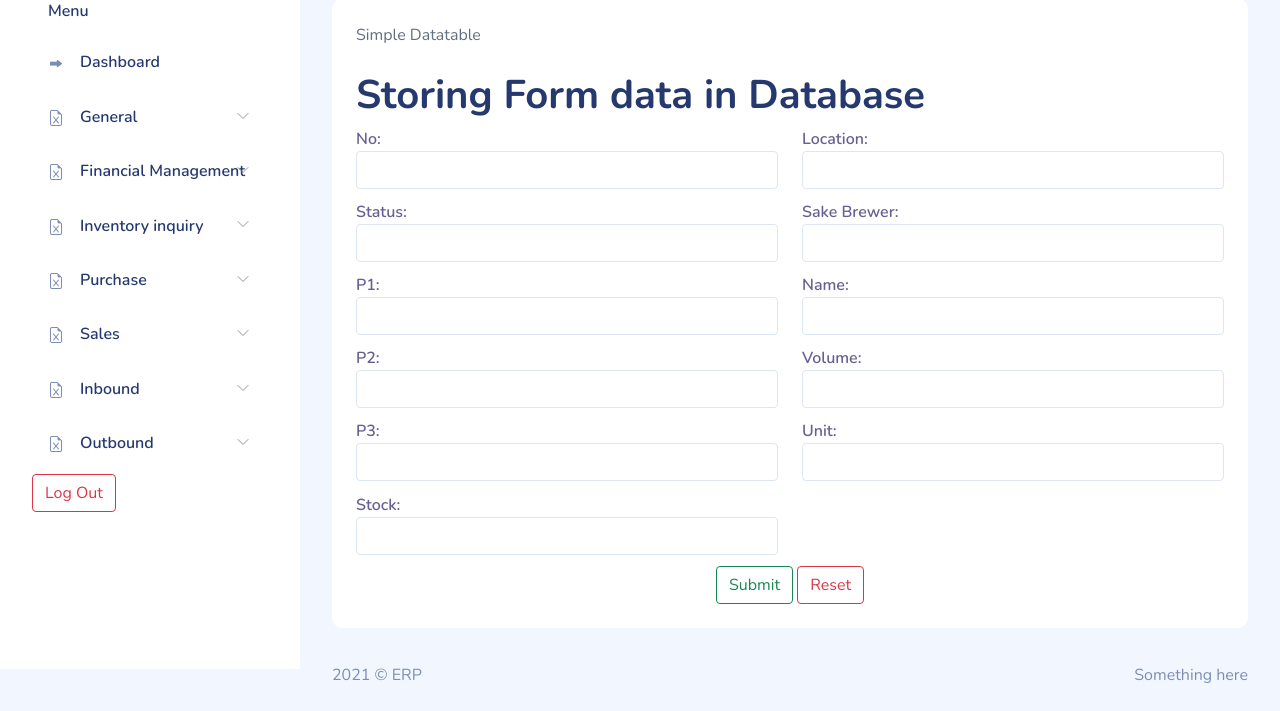
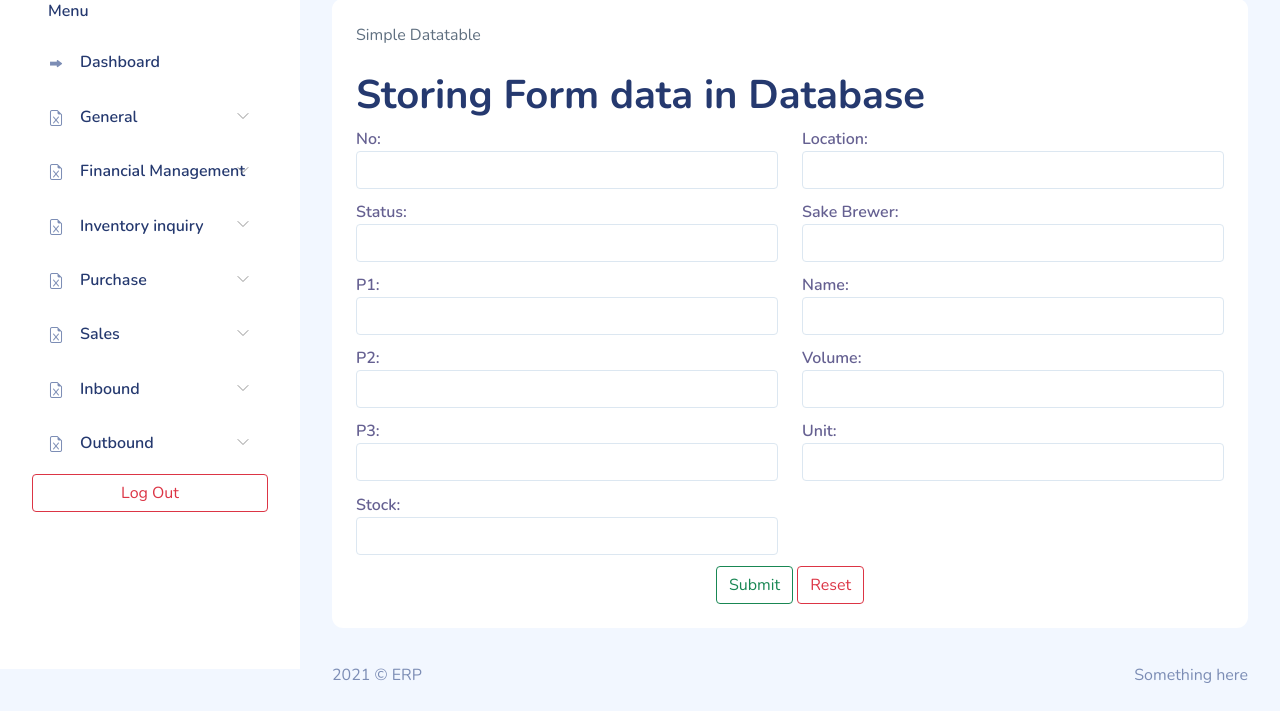
Before and after one commit to endura-sys/erp-sys, a PHP site: page /template/addnew/addnew.php in a window 1280 px wide. Shown: the part 131-842 px from the top of the page. Run offline with PHP 8.4, Linux system fonts and the light colour scheme; data that the repository does not hold is empty; some libraries are stand-ins or nearby versions.

Commit message:
change the logout button

```diff
--- a/localhost/template/datatable-navbar.php
+++ b/localhost/template/datatable-navbar.php
@@ -135,7 +135,7 @@
             </ul>
         </li>
         <li class="sidebar-item  ">
-         <a class="btn btn-outline-danger "href="login">Log Out</a>
+         <a class="btn btn-outline-danger btn-block"href="login">Log Out</a>
         </li>
     </ul>
 </div>
--- a/localhost/template/general/dashboard.php
+++ b/localhost/template/general/dashboard.php
@@ -75,9 +75,6 @@
                                 </li>
                                 <li class="nav-item">
                                     <a class="nav-link" href="#">Another Page</a>
-                                </li>
-                                <li class="nav-item">
-                                    <a class="btn btn-outline-danger"href="login">Log Out</a>
                                 </li>
                             </ul>
                         </div>
```
